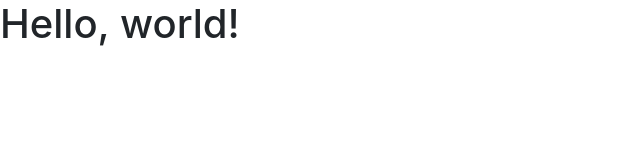
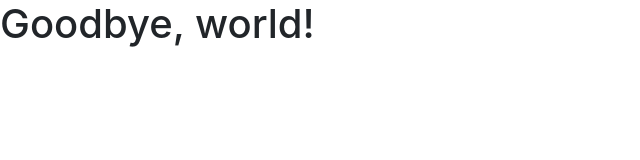
Before and after one commit to TellJoakim/git-flow, a plain HTML site: page index.html in a window 1280 px wide. Shown: the whole page, without its empty margins (0-640 px from the left). Drawn offline with nearby package versions, Linux system fonts and the light colour scheme.

Commit message:
changed title based on comment

```diff
--- a/index.html
+++ b/index.html
@@ -5,10 +5,10 @@
     <meta name="viewport" content="width=device-width, initial-scale=1, shrink-to-fit=no">
     <link rel="stylesheet" href="https://stackpath.bootstrapcdn.com/bootstrap/4.1.1/css/bootstrap.min.css" integrity="sha384-WskhaSGFgHYWDcbwN70/dfYBj47jz9qbsMId/iRN3ewGhXQFZCSftd1LZCfmhktB" crossorigin="anonymous">
 
-    <title>Hello, world!</title>
+    <title>Goodbye, world!</title>
   </head>
   <body>
-    <h1>Hello, world!</h1>
+    <h1>Goodbye, world!</h1>
 
     <script src="https://code.jquery.com/jquery-3.3.1.slim.min.js" integrity="sha384-q8i/X+965DzO0rT7abK41JStQIAqVgRVzpbzo5smXKp4YfRvH+8abtTE1Pi6jizo" crossorigin="anonymous"></script>
     <script src="https://cdnjs.cloudflare.com/ajax/libs/popper.js/1.14.3/umd/popper.min.js" integrity="sha384-ZMP7rVo3mIykV+2+9J3UJ46jBk0WLaUAdn689aCwoqbBJiSnjAK/l8WvCWPIPm49" crossorigin="anonymous"></script>
```
